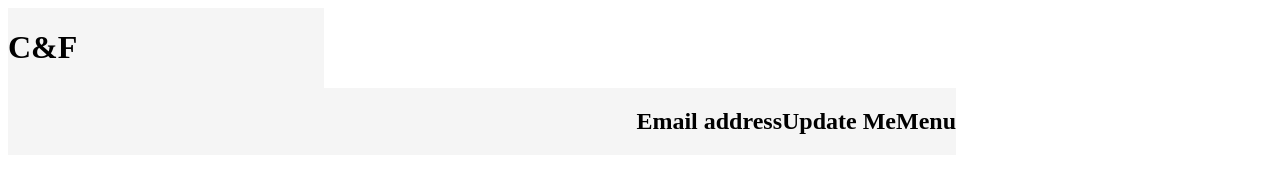
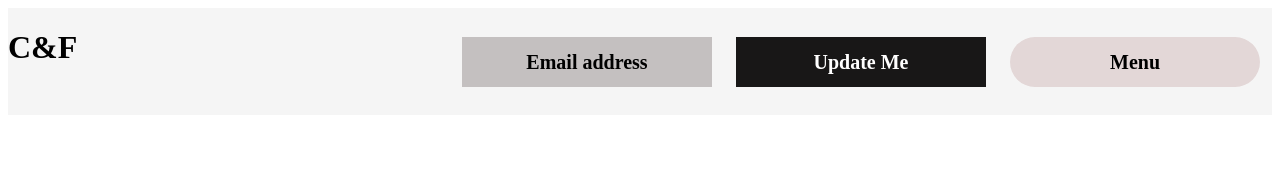
Before and after one commit to davidschneiderdev/Replicating-website, a plain HTML site: page index.html in a window 1280 px wide. Drawn offline with Linux system fonts and the light colour scheme.

Commit message:
added more nav css

```diff
--- a/stylesheets/styles.css
+++ b/stylesheets/styles.css
@@ -3,7 +3,7 @@
 }
 
 header {
-    display: block;
+    display: flex;
 }
 
 .nav-bar1 {
@@ -21,8 +21,38 @@ header {
 }
 
 
-/*.email,
+.email,
 .email-update,
 .menu {
-    justify-content: flex-end;
-}*/
+    padding: 12px;
+}
+
+.email h2 {
+    background-color: rgb(196, 192, 192);
+    height: 50px;
+    font-size: 20px;
+    width: 250px;
+    line-height: 50px;
+    text-align: center;
+}
+
+.email-update h2 {
+    background-color: rgb(24, 23, 23);
+    color: white;
+    height: 50px;
+    font-size: 20px;
+    width: 250px;
+    line-height: 50px;
+    text-align: center;
+}
+
+.menu h2 {
+    background-color: rgb(227, 215, 215);
+    color: black;
+    height: 50px;
+    font-size: 20px;
+    width: 250px;
+    line-height: 50px;
+    text-align: center;
+    border-radius: 25px;
+}
```
